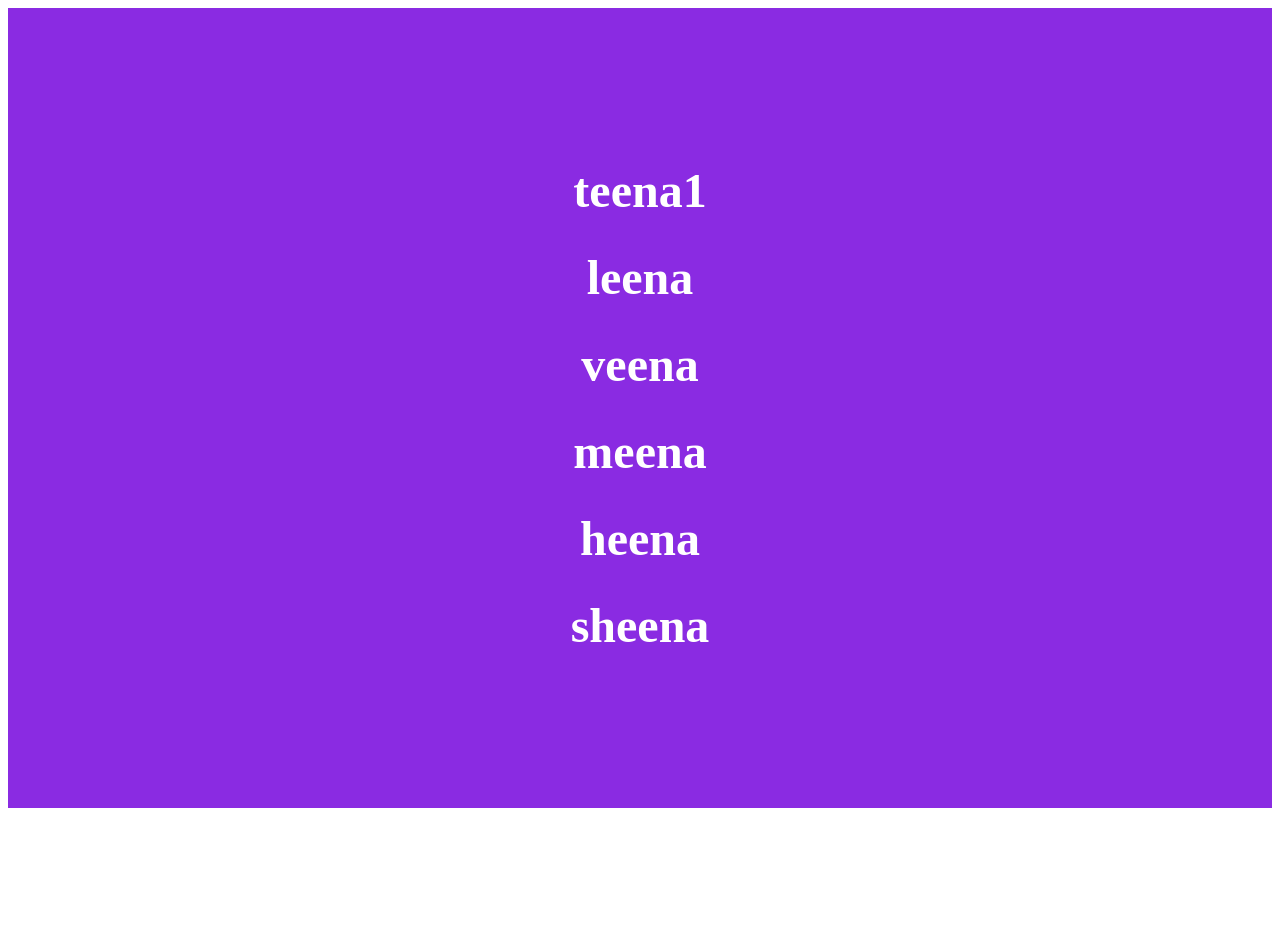
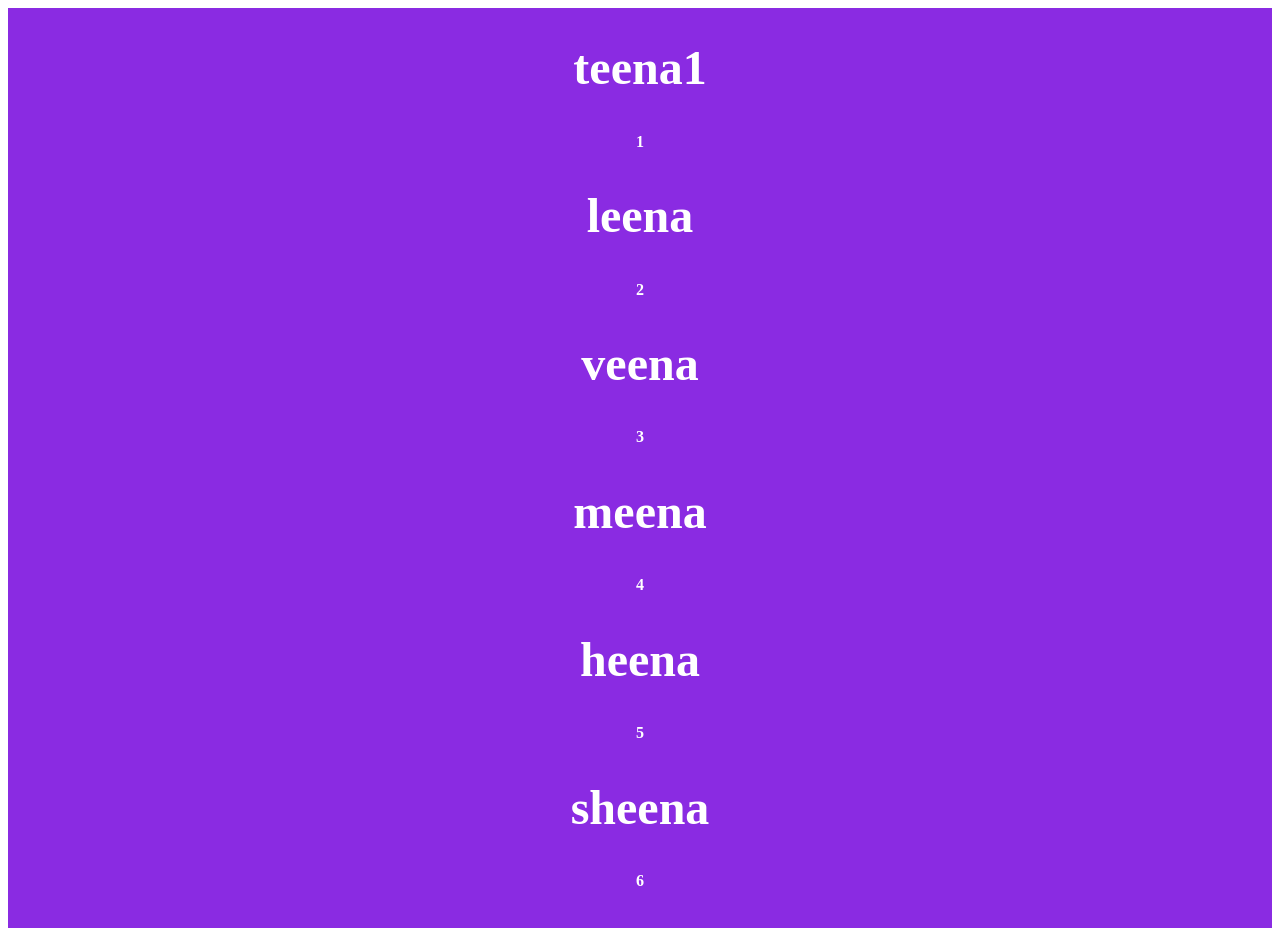
Before and after one commit to kalpanadd/REACT, a React (Create React App) app: page / in a window 1280 px wide. Before the commit the page ends 816 px from the top, so only its background shows below. Built offline with nearby package versions, Linux system fonts and the light colour scheme; a web font is replaced by a local one.

Commit message:
mapping concept

```diff
--- a/src/Basics/Maps_and_looping/Maps2.jsx
+++ b/src/Basics/Maps_and_looping/Maps2.jsx
@@ -60,7 +60,7 @@ export default Maps2*/
 export default Maps2*/
 
 //shorthand
-function Maps2() {
+/*function Maps2() {
     return (
         <div>
             {employees.map((emp) =>
@@ -71,4 +71,23 @@ function Maps2() {
     )
 }
 
+export default Maps2*/
+
+
+function Maps2() {
+    return (
+        <div>
+            {employees.map((emp) => {
+                return (
+                    <>
+                        <h1>{emp.name}</h1>
+                        <h6>{emp.id}</h6>
+                    </>
+                )
+
+            })}
+        </div>
+    )
+}
+
 export default Maps2
```
